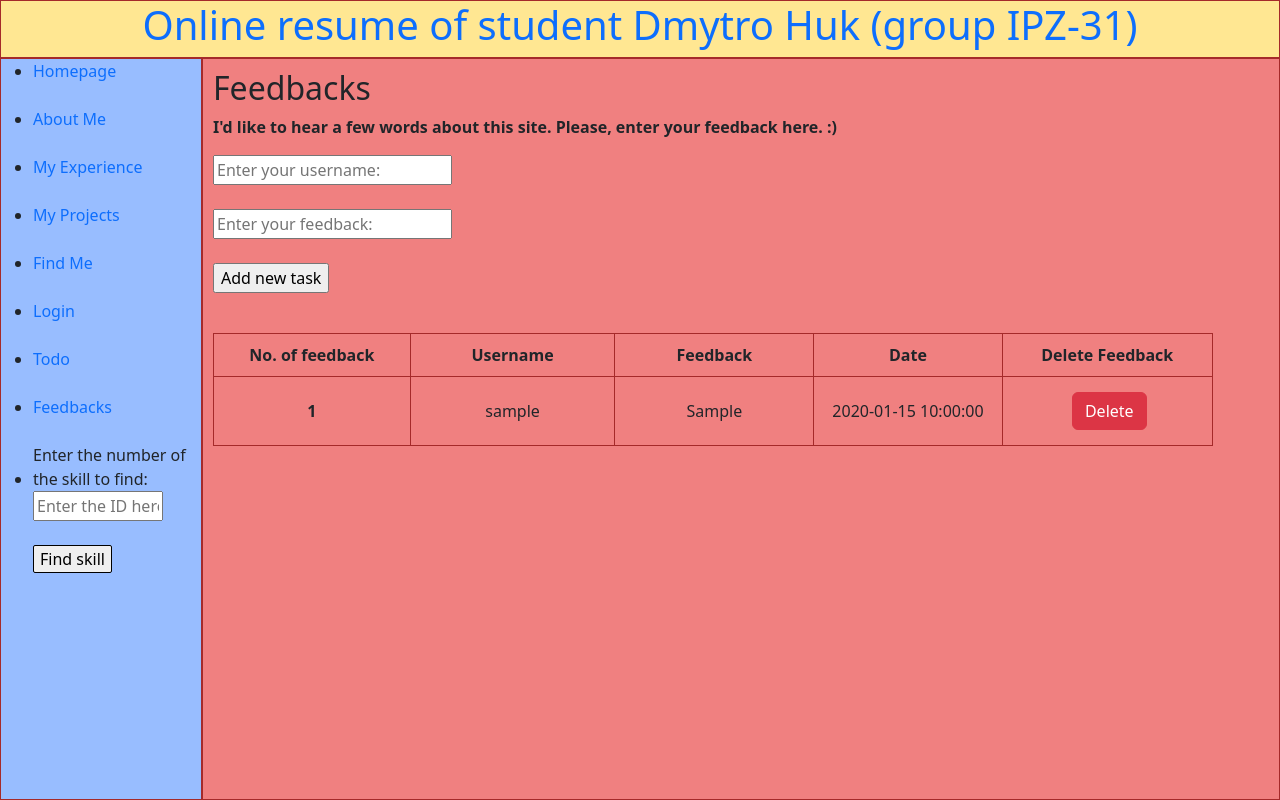
After one commit to DMGUK/flask_guk_labs, a Flask app: page /feedback in a window 1280 px wide. The commit adds this page. Run offline with Flask 3, Linux system fonts and the light colour scheme; tables that the repository leaves empty hold one stand-in row (values such as "Sample post"); some libraries are stand-ins or nearby versions.

Commit message:
Test work 1 (Creating a feedbacks page using Flask SQLAlchemy and WTF-forms)

```diff
--- a/app/forms.py
+++ b/app/forms.py
@@ -17,3 +17,8 @@ class ToDoForm(FlaskForm):
     title = StringField('Todo Title', validators=[DataRequired("This field is required"), Length(min=1, max=100)])
     description = StringField('', validators=[DataRequired("This field is required"), Length(min=1 , max=200)])
     submit = SubmitField("Add new task")
+
+class FeedbackForm(FlaskForm):
+    username = StringField('Feedback Username', validators=[DataRequired("This field is required"), Length(min=1, max=100)])
+    feedback = StringField('', validators=[DataRequired("This field is required"), Length(min=1 , max=200)])
+    submit = SubmitField("Add new task")
--- a/app/static/css/style.css
+++ b/app/static/css/style.css
@@ -131,3 +131,14 @@ main {
 .todoTable > .todoButtons{
     padding: 5px;
 }
+
+.feedbackTable{
+    border: 1px solid brown;
+    width: 1000px;
+    text-align: center;
+    padding: 10px;
+}
+
+.feedbackTable > .feedbackButtons{
+    padding: 5px;
+}
--- /dev/null
+++ b/app/templates/feedbacks.html
@@ -0,0 +1,61 @@
+{% extends 'base.html' %}
+
+{% macro render_field(field, placeholder='') %}
+    {% if field.id == 'username' %}
+        {{ field(placeholder="Enter your username: ") }}<br><br>
+    {% elif field.id == 'feedback' %}
+        {{ field(placeholder="Enter your feedback: ") }}<br><br>
+    {% else %}
+        {{ field(placeholder=placeholder) }}<br><br>
+    {% endif %}
+    {% if field.errors %}
+        <ul class="errors">
+            {% for error in field.errors %}
+                <li>{{ error }}</li>
+            {% endfor %}
+        </ul>
+    {% endif %}
+{% endmacro %}
+
+
+
+{% block content %}
+    <section>
+        <div class="pageSection">
+            <h2>Feedbacks</h2>
+            <p><strong>I'd like to hear a few words about this site. Please, enter your feedback here. :)</strong></p>
+            <form action="/add_feedback" method="POST" class="todoForm" novalidate>
+                {{ feedback_form.csrf_token }}
+                {{ render_field(feedback_form.username) }}
+                {{ render_field(feedback_form.feedback) }}
+                {{ render_field(feedback_form.submit) }}
+            </form>
+            <table class="feedbackTable">
+                <thead class="feedbackTable">
+                    <tr>
+                      <th class="feedbackTable">No. of feedback</th>
+                      <th class="feedbackTable">Username</th>
+                      <th class="feedbackTable">Feedback</th>
+                      <th class="feedbackTable">Date</th>
+                      <th class="feedbackTable">Delete Feedback</th>
+                    </tr>
+                </thead>
+                <tbody class="feedbackTable">
+                    {% for feedback in feedback_list %}
+                    <tr>
+                        <th class="feedbackTable">{{ feedback.id }}</th>
+                        <td class="feedbackTable">{{ feedback.username }}</td>
+                        <td class="feedbackTable">{{ feedback.feedback }}</td>
+                        <td class="feedbackTable">{{ feedback.date }}</td>
+                        <td class="feedbackTable">
+                            <div class="feedbackButtons">
+                                <a class="btn btn-danger ms-1" href="/delete_feedback/{{ feedback.id }}">Delete</a>
+                            </div>
+                        </td>
+                    </tr>
+                    {% endfor %}
+                </tbody>
+            </table>
+        </div>
+  </section>
+{% endblock %}
--- a/app/templates/nav.html
+++ b/app/templates/nav.html
@@ -1,6 +1,7 @@
 {% set menu = {'Homepage': url_for('homepage'),
  'About Me': url_for('about_me'), 'My Experience': url_for('my_experience'), 'My Projects': url_for('my_projects'),
- 'Find Me': url_for('contacts'), 'Login': url_for('login'), 'Todo': url_for('todo')} %}
+ 'Find Me': url_for('contacts'), 'Login': url_for('login'),
+ 'Todo': url_for('todo'), 'Feedbacks': url_for('feedback') }%}
 
 <nav>
     <ul>
--- a/app/views.py
+++ b/app/views.py
@@ -4,11 +4,11 @@ from flask import render_template, request, redirect, url_for, session, make_res
 from platform import system as os_name
 from datetime import datetime
 from urllib.parse import quote
-
+from datetime import date
 
 
 from app import app
-from app.forms import LoginForm, ChangePasswordForm, ToDoForm
+from app.forms import LoginForm, ChangePasswordForm, ToDoForm, FeedbackForm
 
 from flask_sqlalchemy import SQLAlchemy
 from flask_migrate import Migrate
@@ -26,8 +26,11 @@ class Todo(db.Model):
     description = db.Column(db.String(200))
     complete = db.Column(db.Boolean)
 
-with app.app_context():
-    db.create_all()
+class Feedback(db.Model):
+    id = db.Column(db.Integer, primary_key=True)
+    username = db.Column(db.String(100))
+    feedback = db.Column(db.String(200))
+    date = db.Column(db.DateTime, default=datetime.now().replace(microsecond=0))
 
 migrate = Migrate(app, db)
 
@@ -254,3 +257,38 @@ def delete_todo(todo_id):
     db.session.delete(todo)
     db.session.commit()
     return redirect(url_for("todo"))
+
+
+@app.route('/feedback')
+def feedback():
+    feedback_list = db.session.query(Feedback).all()
+    feedback_form = FeedbackForm()
+    return render_template("feedbacks.html", feedback_list=feedback_list, active="ToDo", title="ToDo", feedback_form=feedback_form)
+
+@app.route("/add_feedback", methods=["POST"])
+def add_feedback():
+    feedback_form = FeedbackForm()
+    if feedback_form.validate_on_submit():
+        username = feedback_form.username.data
+        feedback_body = feedback_form.feedback.data
+
+        existing_user = Feedback.query.filter_by(username=username).first()
+        if existing_user:
+            flash("Username with its own feedback already exists.", category='flash-error')
+            return redirect(url_for("feedback"))
+
+        new_feedback = Feedback(username=username, feedback=feedback_body)
+        db.session.add(new_feedback)
+        db.session.commit()
+        flash("Feedback has been successfully added", category='flash-success')
+        return redirect(url_for("feedback"))
+    flash("Error adding feedback", category='flash-error')
+    return redirect(url_for("feedback"))
+
+@app.route("/delete_feedback/<int:todo_id>")
+def delete_feedback(todo_id):
+    todo = Feedback.query.get(todo_id)
+    db.session.delete(todo)
+    db.session.commit()
+    flash("Feedback has been successfully deleted", category='flash-success')
+    return redirect(url_for("feedback"))
```
Also changed, not shown: migrations/versions/02da6aae563d_add_description_column_to_todo_table.py (deleted, +0 -32 lines), migrations/versions/7196xfc21nil1_add_feedback_table.py (added, +20 -0 lines), 9 other files.
